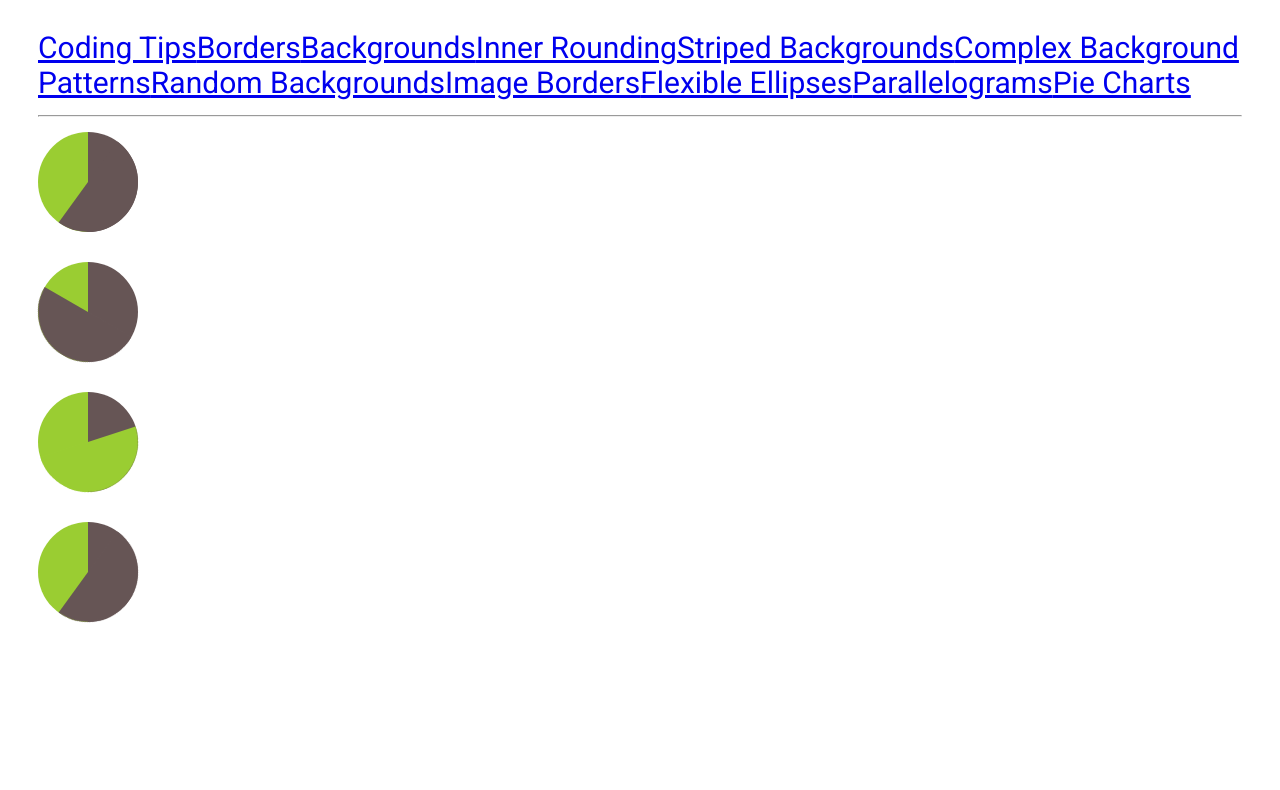
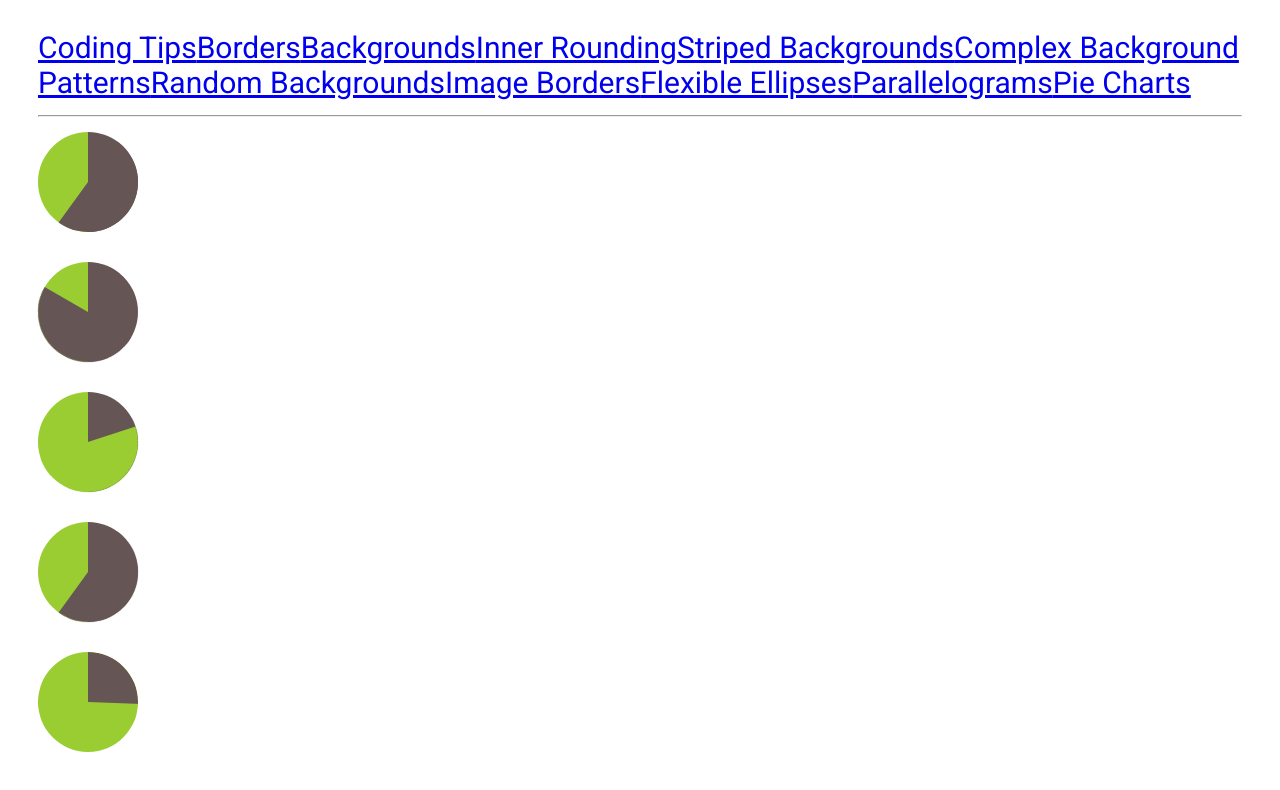
Before and after one commit to ht89/css-secrets, an Angular app: page /pie-chart in a window 1280 px wide. Shown: the top 790 px of the page. Built offline with nearby package versions, Linux system fonts and the light colour scheme.

Commit message:
pie charts

```diff
--- a/src/app/pie-chart/pie-chart.component.html
+++ b/src/app/pie-chart/pie-chart.component.html
@@ -6,3 +6,7 @@
 <div class="pie-w-animation-delay" style="animation-delay: -20s"></div>
 
 <div class="pie-w-animation-delay" style="animation-delay: -60s"></div>
+
+<svg width="100" height="100">
+    <circle r="25" cx="50" cy="50"></circle>
+</svg>
--- a/src/app/pie-chart/pie-chart.component.scss
+++ b/src/app/pie-chart/pie-chart.component.scss
@@ -1,4 +1,4 @@
-div:not(:first-child) {
+div:not(:first-child), svg {
     margin-top: 30px;
 }
 
@@ -58,14 +58,12 @@ div:not(:first-child) {
         margin-left: 50%;
         height: 100%;
         border-radius: 0 100% 100% 0 / 50%;
-        /*
-            use 'inherit' to show the 0 - 50%
-            use #655 to show the 60% - 100%
-        */
         background-color: inherit;
         transform-origin: left;
+        // use 100s for simplification. an animation-delay of -20s displays the 20% percentage
         animation: spin 50s linear infinite, bg 100s step-end infinite;
         animation-play-state: paused;
+        /* inherit from the element inline style */
         animation-delay: inherit;
     }
 }
@@ -81,3 +79,19 @@ div:not(:first-child) {
         background-color: #655;
     }
 }
+
+svg {
+    transform: rotate(-90deg);
+    background: yellowgreen;
+    border-radius: 50%;
+}
+
+circle {
+    fill: yellowgreen;
+    stroke: #655;
+    stroke-width: 50;
+    /*
+        158 = circumference of the circle = 2r x pi
+    */
+    stroke-dasharray: 40 158; // dash length, dash gap
+}
```
